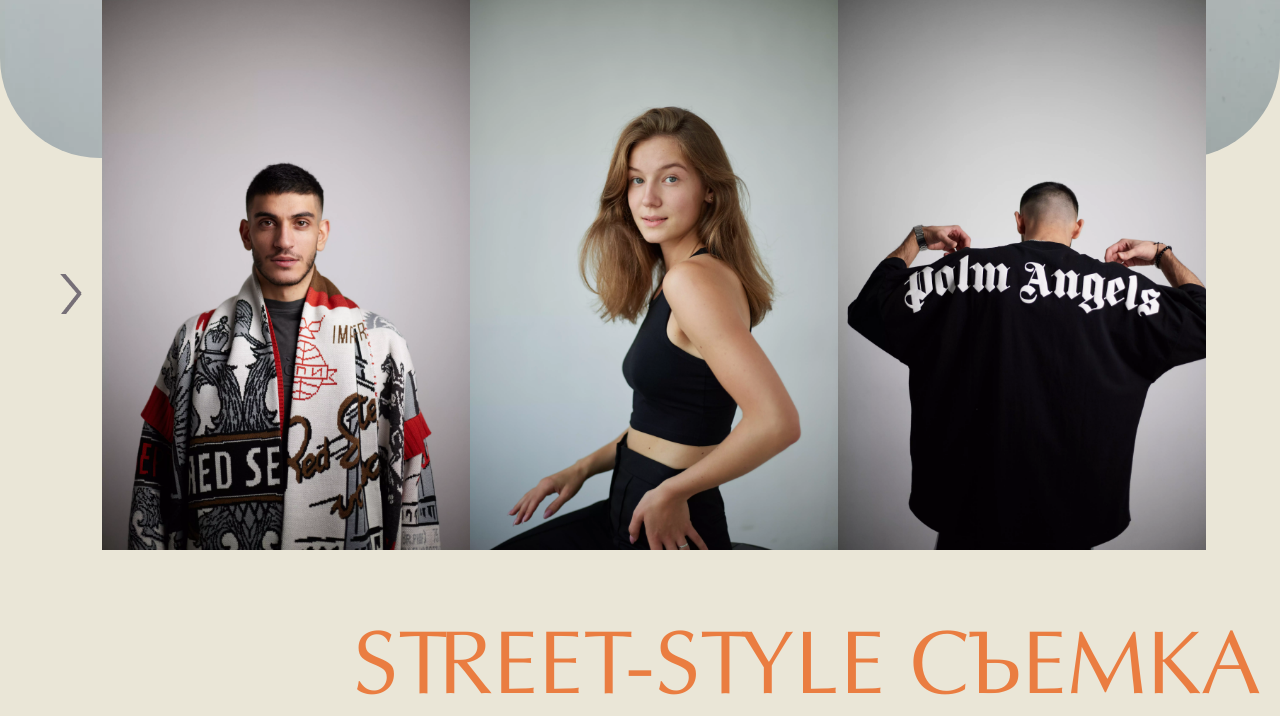
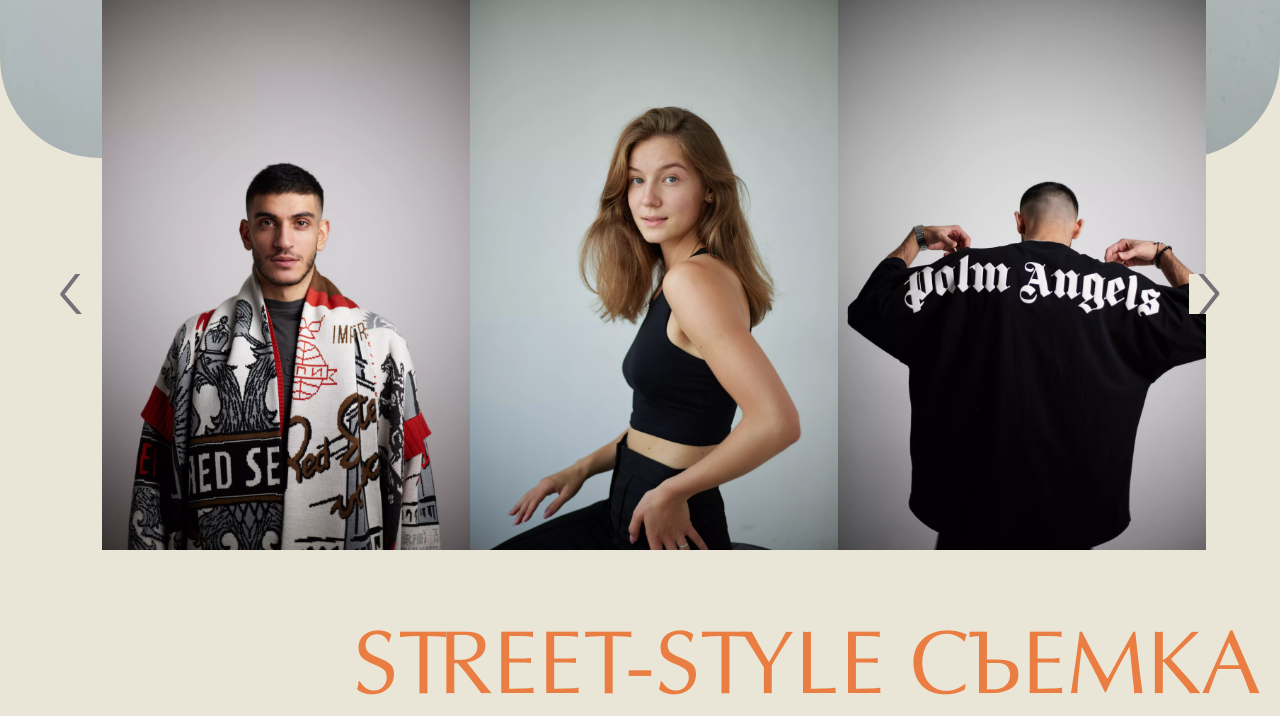
Before and after one commit to LenaBystrykh/aph, a Vue app in the folder aph/: page / in a window 1280 px wide. Shown: the part 1739-2455 px from the top of the page. Built offline with nearby package versions, Linux system fonts and the light colour scheme.

Commit message:
fixed arrows

```diff
--- a/aph/src/css/style.css
+++ b/aph/src/css/style.css
@@ -148,15 +148,16 @@ button {
   background-position: center;
   position: absolute;
   top: 50%;
-  left: 4%;
 }
 
 .button-left{
   background-image: url('@/assets/left.png');
+  left: 4%;
 }
 
 .button-right{
   background-image: url('@/assets/right.png');
+  right: 4%;
 }
 
 .services {
```
